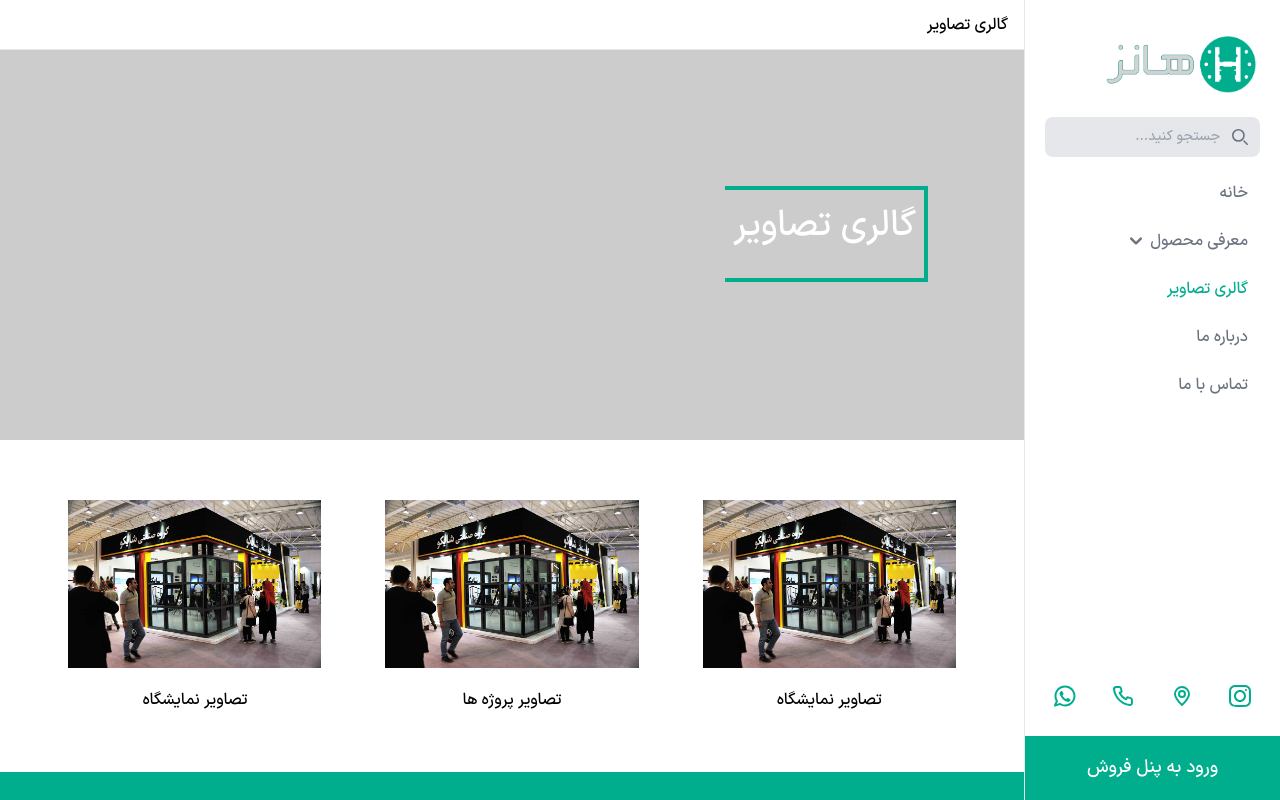
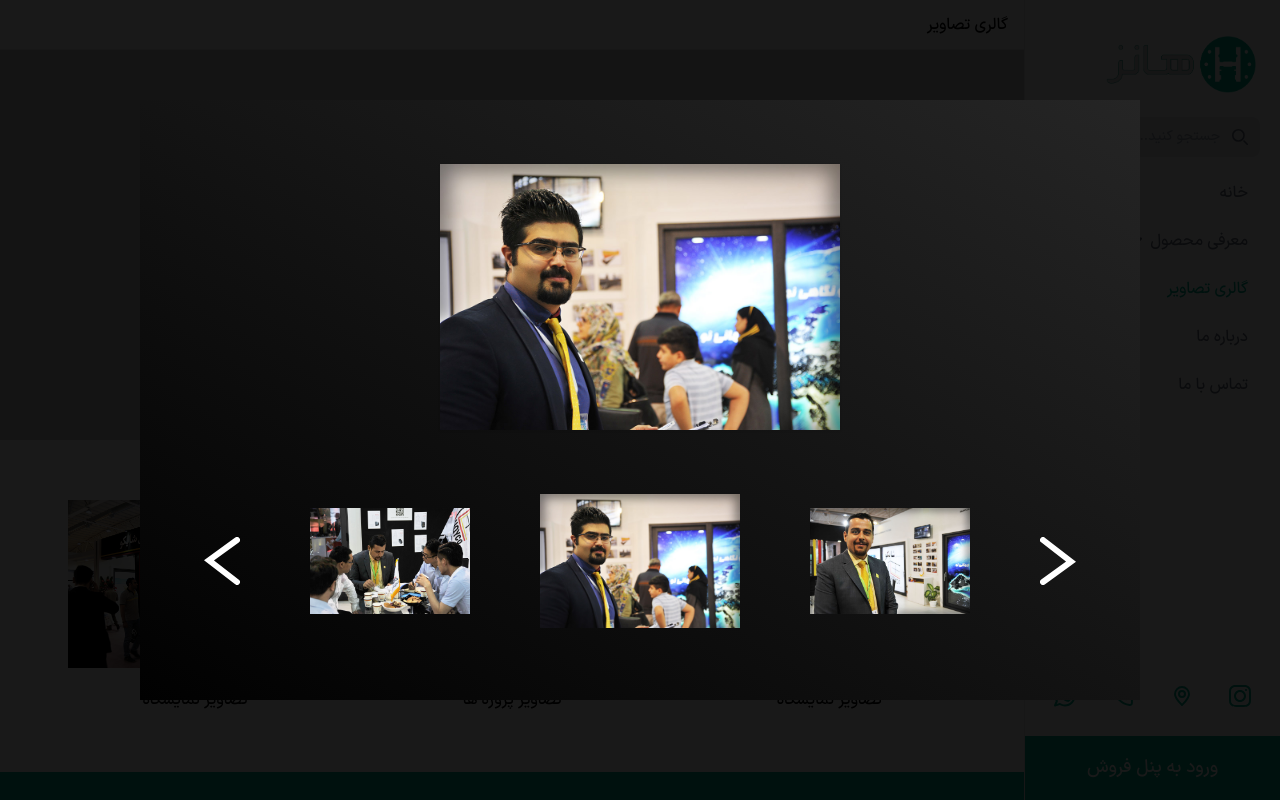
Before and after one commit to zahra-hsb/hanz-, a Next.js app: page /imageGallery in a window 1280 px wide. Shown: the top 800 px of the page. Built offline with nearby package versions, Linux system fonts and the light colour scheme.

Commit message:
no wrap style added to image gallery items

```diff
--- a/src/components/imageGallery/GalleryModal/index.jsx
+++ b/src/components/imageGallery/GalleryModal/index.jsx
@@ -9,8 +9,8 @@ import arrowLeft from "../../../../public/icons/arrow.svg"
 const GalleryModal = ({ closeModal }) => {
     return (
         <>
-            <div className="transition duration-100 fixed top-0 left-0 z-40 w-full h-full bg-black cursor-pointer" onClick={closeModal}></div>
-            <section className="transition duration-100 fixed top-[50%] left-[50%] p-16 ml-[-500px] mt-[-300px] z-50 w-[1000px] h-[600px] bg-gradient-to-r from-[#010101] to-[#252525]">
+            <div className="transition duration-100 fixed top-0 left-0 z-40 w-full h-full bg-black cursor-pointer opacity-90" onClick={closeModal}></div>
+            <section className="transition duration-100 fixed top-[50%] left-[50%] p-16 ml-[-500px] mt-[-300px] z-50 w-[1000px] h-[600px] bg-gradient-to-tr from-[#010101] to-[#252525]">
                 <div className="flex items-center justify-center">
                     <div>
                         <Image src={mainPic} alt="" width={400} className="inner drop-shadow-sm" />
--- a/src/components/imageGallery/PicturesCategory/index.jsx
+++ b/src/components/imageGallery/PicturesCategory/index.jsx
@@ -6,7 +6,7 @@ import Button from "@/components/globalComponents/Main/button"
 import { useState } from "react"
 
 const PicturesGallery = () => {
-    const [isShow, setShow] = useState(false)
+    const [isShow, setShow] = useState(true)
     function showModal () {
         console.log('show: ',isShow)
         setShow(true)
@@ -17,7 +17,7 @@ const PicturesGallery = () => {
     return (
         <>
             <section className="p-10">
-                <div className="flex items-center justify-center flex-wrap gap-16 p-5">
+                <div className="flex items-center justify-center flex-wrap sm:flex-nowrap gap-16 p-5">
                     <div className="group flex flex-col items-center justify-between gap-5 relative cursor-pointer overflow-hidden lg:w-[28%]">
                         <Image src={image1} alt={'hanz'} className="transition duration-300 ease-in-out overflow-hidden hover:scale-105 hover:brightness-50" />
                         <Button title={'نمایش بیشتر'} url={''} border={'opacity-0 transition-all duration-300 ease-in-out group-hover:opacity-100 border-2 border-white absolute sm:mt-[30%] mt-[28%]'} color={'text-white'} hover={'hover:text-black hover:bg-white'} onClick={showModal} />
```
